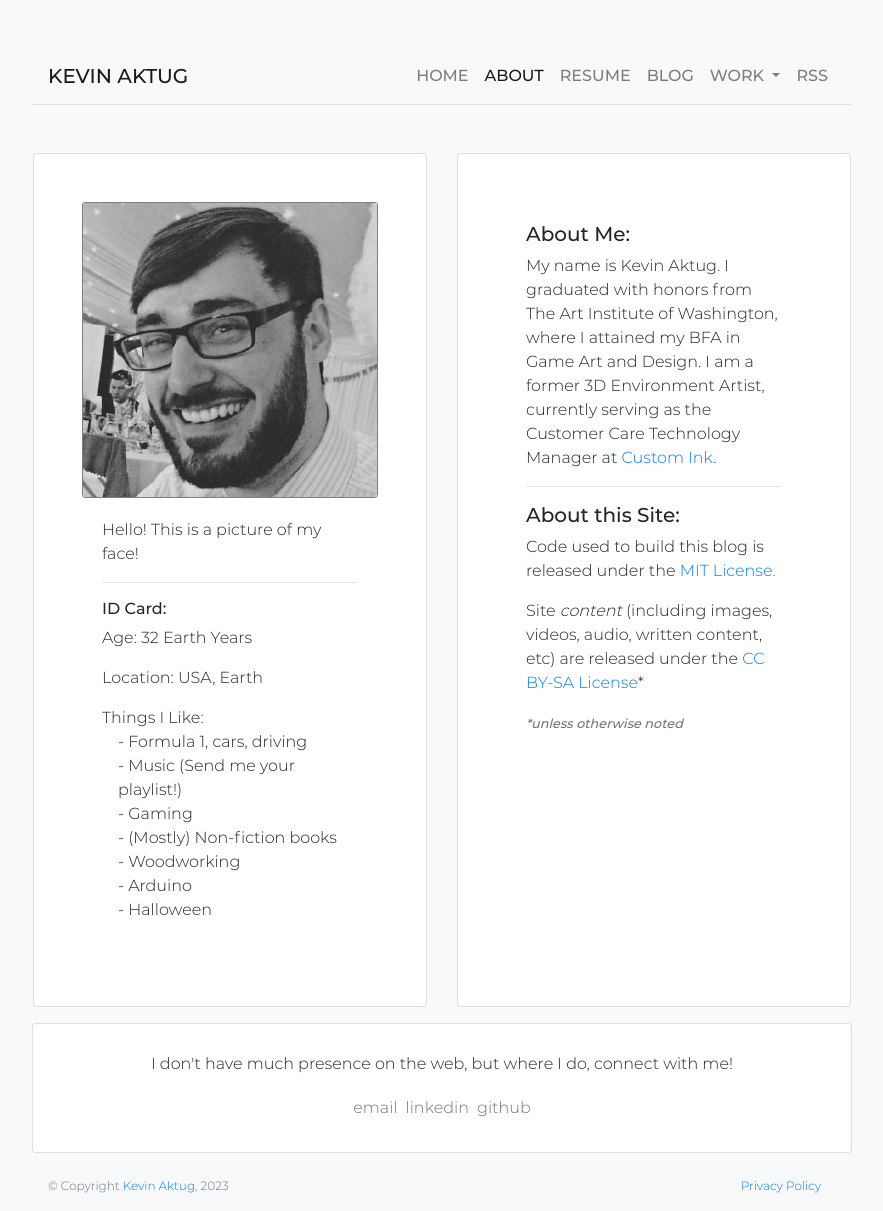
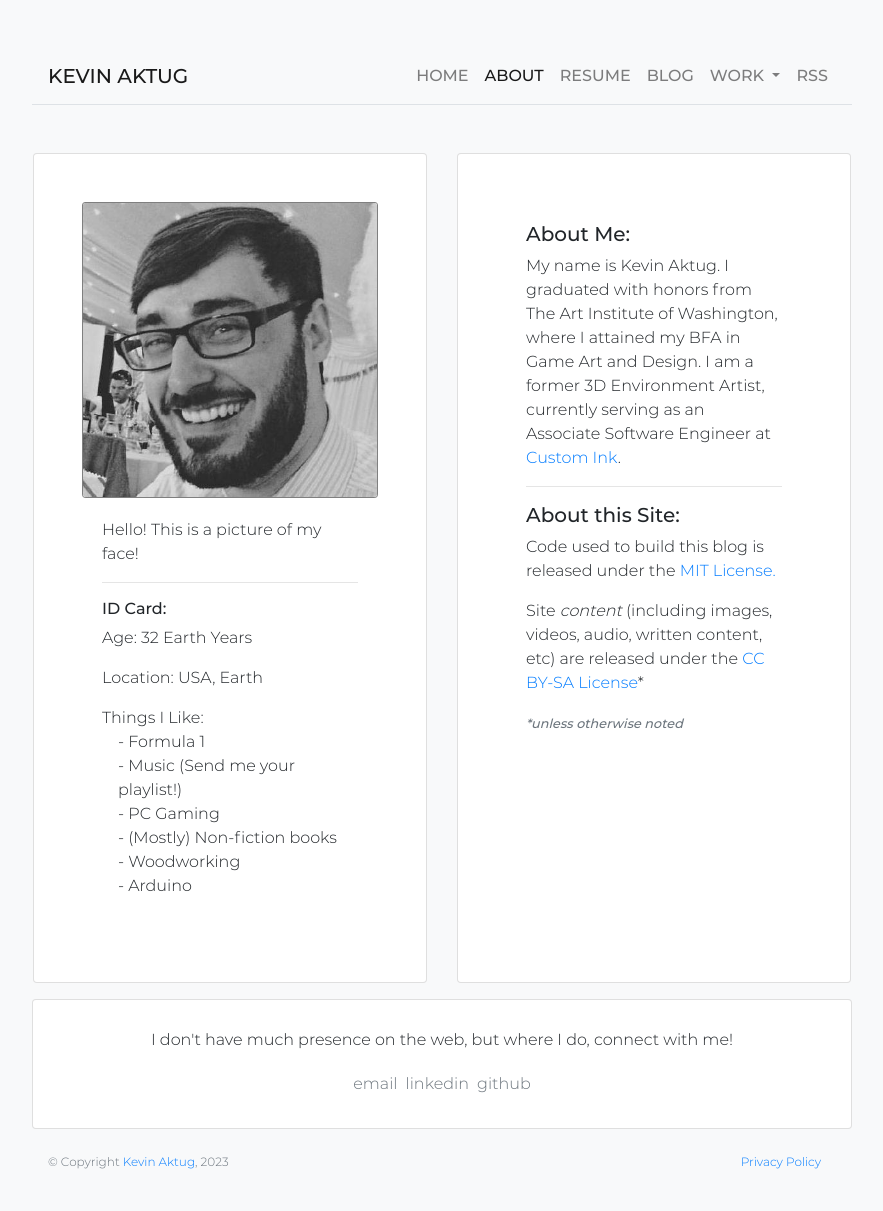
Before and after one commit to Kmagameguy/portfolio, a Jekyll site: the page built from site/about/index.html, in a window 1280 px wide and 1211 px high. Shown: the whole window, without its empty margins (198-1081 px from the left). Built offline with Jekyll 4.4.1, drawn with Linux system fonts in a browser that asks for light colours.

```diff
--- a/_config.yml
+++ b/_config.yml
@@ -46,7 +46,7 @@ social:
 
 employer:
   name: Custom Ink
-  job: Customer Care Technology Manager
+  job: Associate Software Engineer
   url: https://www.customink.com
 
 # Build settings
--- a/_data/about.yml
+++ b/_data/about.yml
@@ -1,8 +1,7 @@
 likes:
-  - "- Formula 1, cars, driving"
+  - "- Formula 1"
   - "- Music (Send me your playlist!)"
-  - "- Gaming"
+  - "- PC Gaming"
   - "- (Mostly) Non-fiction books"
   - "- Woodworking"
   - "- Arduino"
-  - "- Halloween"
--- a/site/about/index.html
+++ b/site/about/index.html
@@ -40,7 +40,7 @@ permalink: /about/
           <p>
             My name is {{ site.author }}. I graduated with honors from The Art Institute of Washington,
             where I attained my BFA in Game Art and Design.  I am a former 3D Environment Artist, currently serving
-            as the {{ site.employer.job }} at <a href="{{ site.employer.url }}" target="_blank">{{ site.employer.name }}</a>.
+            as an {{ site.employer.job }} at <a href="{{ site.employer.url }}" target="_blank">{{ site.employer.name }}</a>.
           </p>
           <hr />
           <h5>About this Site:</h5>
```
Also changed, not shown: assets/documents/KevinAktugResume.md (+6 -1 lines), 1 other file.
